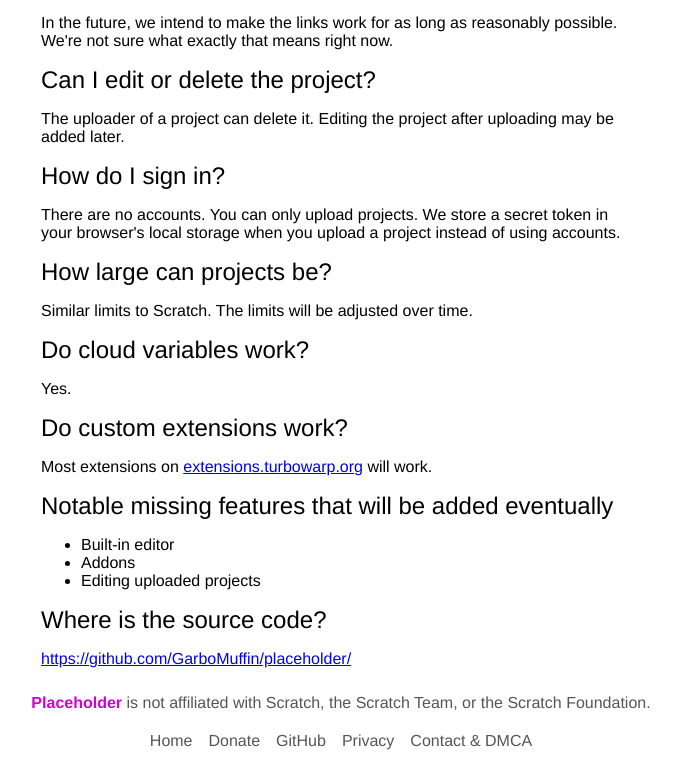
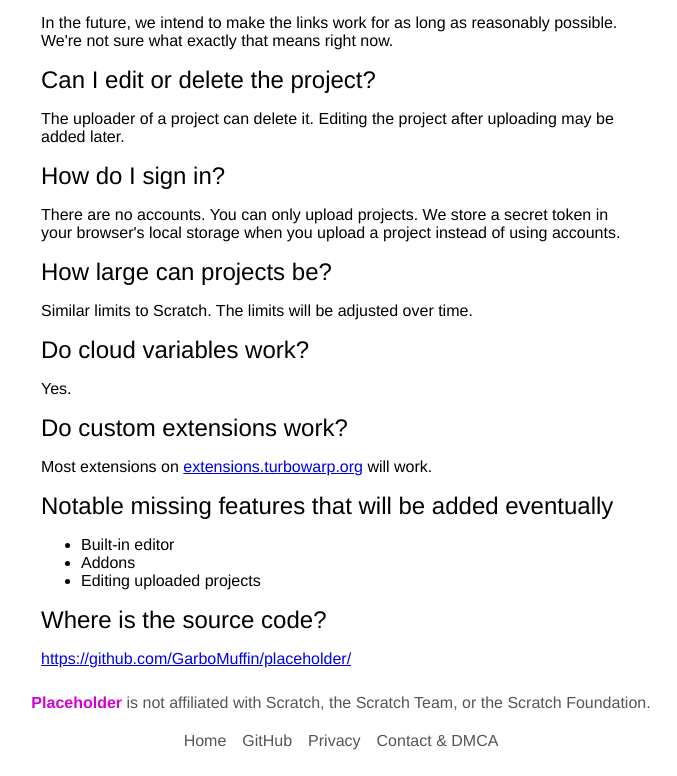
Before and after one commit to GarboMuffin/placeholder, a SvelteKit app: page / in a window 1280 px wide. Shown: the part 687-1463 px from the top of the page, without its empty margins (299-976 px from the left). Built offline with nearby package versions, Linux system fonts and the light colour scheme.

Commit message:
Remove broken donate link

```diff
--- a/src/routes/+layout.svelte
+++ b/src/routes/+layout.svelte
@@ -69,8 +69,6 @@
   <div class="links">
     <a href="/">Home</a>
     <div class="link-gap" />
-    <a href="https://github.com/sponsors/GarboMuffin">Donate</a>
-    <div class="link-gap" />
     <a href="https://github.com/GarboMuffin/placeholder">GitHub</a>
     <div class="link-gap" />
     <a href="/privacy">Privacy</a>
```
